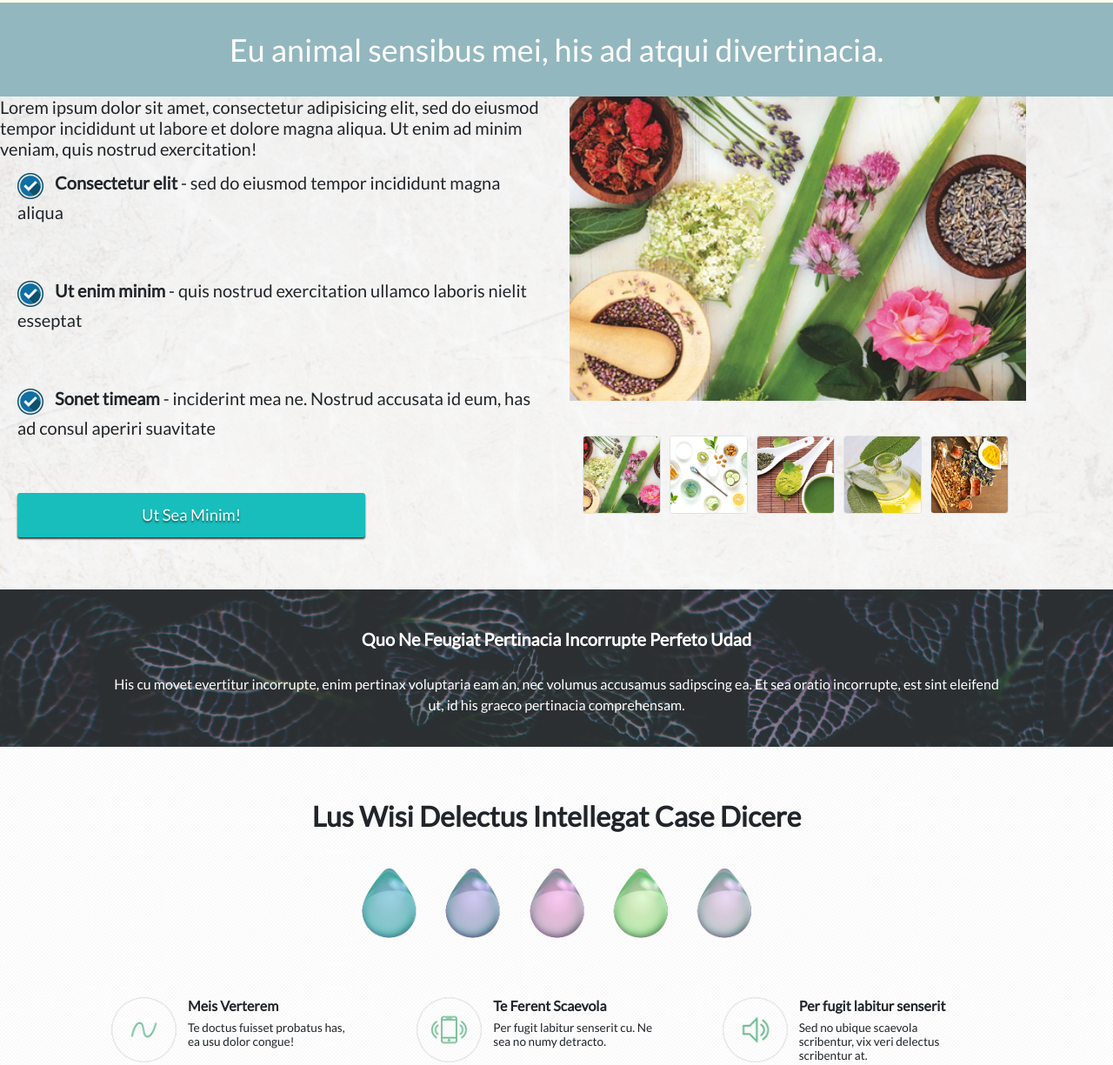
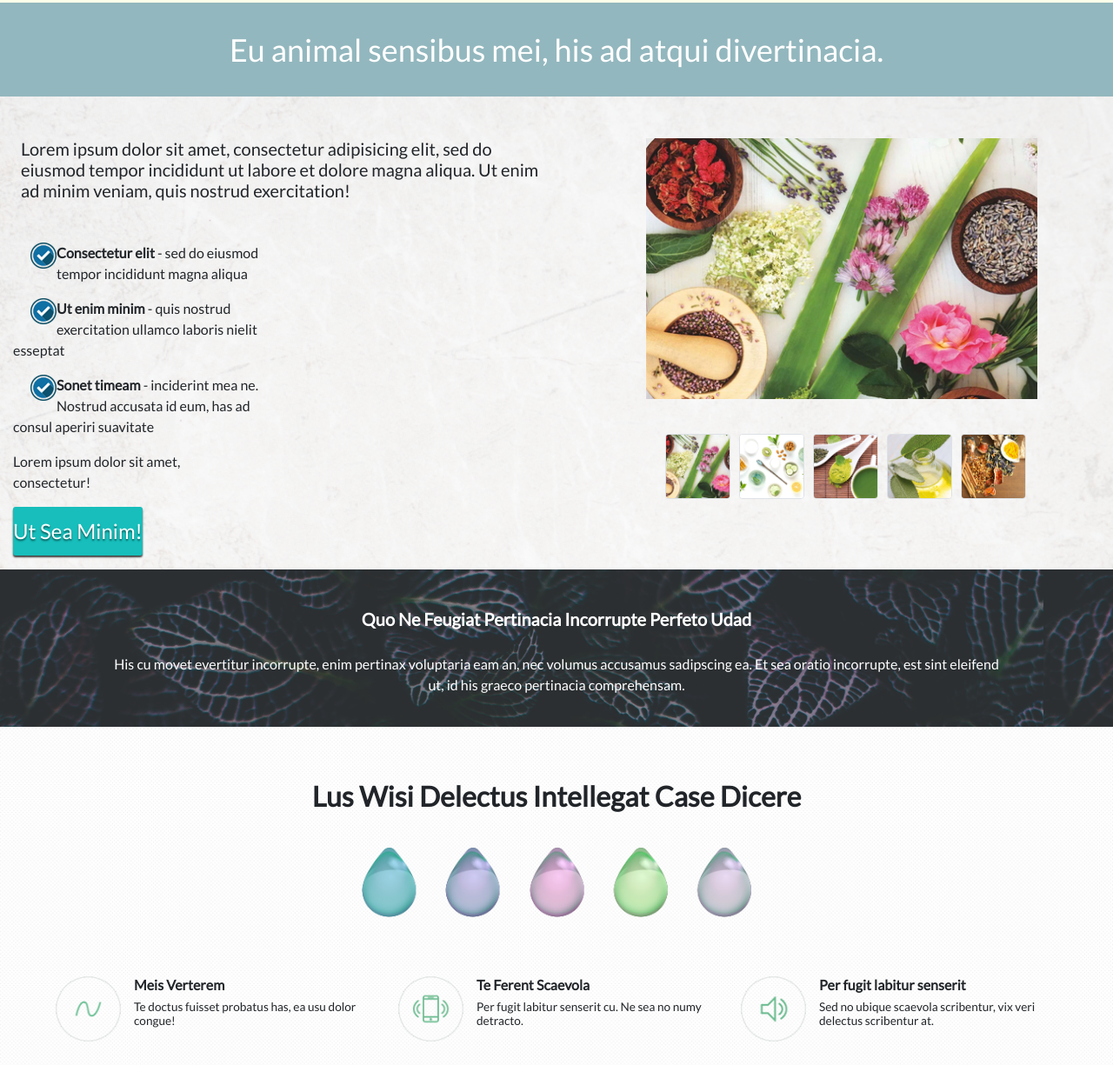
Before and after one commit to msanagu/adg, a website: page dist/index.html in a window 1280 px wide. Shown: the part 876-2101 px from the top of the page at 87% size. Drawn offline with nearby package versions, Linux system fonts and the light colour scheme.

Commit message:
Adds some media query and style fixes

```diff
--- a/scss/_config.scss
+++ b/scss/_config.scss
@@ -23,7 +23,8 @@
       margin-top: 0.75rem;
     }
 
-    span {
+    span,
+    p {
       margin-left: 10px;
       font-size: 1.25rem;
     }
--- a/scss/_media.scss
+++ b/scss/_media.scss
@@ -32,6 +32,34 @@
         }
       }
     }
+
+    main {
+      .steps {
+        .row {
+          .step {
+            .step-copy {
+              padding: 0.75rem 0.5rem;
+            }
+          }
+        }
+      }
+
+      .points {
+        .point-grid {
+          .point {
+            display: block;
+
+            img.point-icon {
+              float: none;
+            }
+
+            .point-copy {
+              padding: 15px 0 0px 10px;
+            }
+          }
+        }
+      }
+    }
   }
 }
 
@@ -57,6 +85,10 @@
             margin: 0.15rem 0 0 0;
 
             li {
+              img {
+                margin-left: 1rem;
+              }
+
               span {
                 font-size: 0.95rem;
                 margin-left: 5px;
@@ -65,27 +97,6 @@
               button.cta {
                 width: 100%;
               }
-            }
-          }
-        }
-      }
-
-      .img-carousel {
-        img {
-          &#main-image {
-            width: 375px;
-            height: 250px;
-          }
-
-          &.img-thumbnail {
-            padding: 0;
-            height: 55px;
-            width: 55px;
-            margin: 0 5px;
-            object-fit: cover;
-
-            &:nth-child(1) {
-              margin-left: 0;
             }
           }
         }
@@ -119,12 +130,41 @@
 
       .carousel {
         .carousel-header {
+          padding: 0 5px;
+
           p {
             font-size: 1.25rem;
           }
         }
 
         .carousel-wrapper {
+          .img-carousel {
+            margin-bottom: 1.5rem;
+
+            img {
+              &#main-image {
+                width: 320px;
+                height: 200px;
+              }
+            }
+
+            .thumbnails {
+              padding: 20px 0 40px;
+              justify-content: center;
+
+              img.img-thumbnail {
+                padding: 0;
+                height: 51px;
+                width: 51px;
+                margin: 0 5px;
+                object-fit: cover;
+
+                &:nth-child(1) {
+                  margin-left: 0;
+                }
+              }
+            }
+          }
           .row {
             div#bullet-list-2 {
               .bullets {
@@ -145,6 +185,80 @@
           }
         }
       }
+
+      .points {
+        .teardrops {
+          width: 100%;
+          height: auto;
+        }
+        .point-grid {
+          margin-bottom: 2rem;
+
+          .row {
+            &.row-2 {
+              margin-top: 0;
+            }
+
+            .point {
+              margin-bottom: 20px;
+
+              img.point-icon {
+                float: left;
+                margin-right: 20px;
+              }
+
+              .point-copy {
+                margin-bottom: 30px;
+                padding: 0 0 0 5px;
+              }
+            }
+          }
+        }
+      }
+
+      .steps {
+        .row {
+          .step {
+            img {
+              margin-bottom: 10px;
+            }
+
+            .step-copy {
+              padding: 0.75rem 1.5rem;
+            }
+          }
+        }
+      }
+
+      .testimonials {
+        .testimonials-header {
+          h2 {
+            font-size: 1.75rem;
+            margin-bottom: 2rem;
+          }
+        }
+      }
+
+      .order-options {
+        .options {
+          .row {
+            .option {
+              &.option-1 {
+                margin-bottom: 20px;
+              }
+            }
+          }
+        }
+      }
+
+      .payment-details {
+        padding: 20px 5% 10px;
+
+        img.badges {
+          width: 100%;
+          height: auto;
+        }
+      }
     }
   }
 
--- a/scss/main.scss
+++ b/scss/main.scss
@@ -127,10 +127,48 @@ body {
           size: cover;
         }
 
+        h5 {
+          margin: 3rem 0;
+          padding-left: 1.5rem;
+        }
+
+        .img-carousel {
+          text-align: center;
+          margin: 3rem 0 4rem;
+
+          img#main-image {
+            width: 450px;
+            height: 300px;
+          }
+
+          .thumbnails {
+            justify-content: center;
+
+            img.img-thumbnail {
+              height: 75px;
+              width: 75px;
+            }
+          }
+        }
+
         .row {
           #bullet-list-2 {
-            .bullets {
+            display: flex;
+            justify-content: flex-start;
+            align-items: top;
+
+            .bullet-wrapper {
+              justify-content: center;
+              display: flex;
+              align-items: center;
+              float: left;
+              width: 30px;
+              height: 30px;
               @include bulletList;
+
+              .bullet-copy {
+                text-align: left;
+              }
 
               button#cta-2 {
                 font-size: 1.15rem;
@@ -169,7 +207,7 @@ body {
         image: url("../img/points/bg-dots.png");
         size: cover;
       }
-      padding: 45px 10% 20px;
+      padding: 45px 5% 20px;
       margin: 0 auto;
       width: 100%;
       text-align: center;
@@ -179,7 +217,6 @@ body {
       }
 
       .teardrops {
-        // TODO: media queries for small screens
         margin: 1.5rem auto;
         height: 80px;
         width: auto;
@@ -206,8 +243,7 @@ body {
             margin-left: 8px;
             font-size: 0.85rem;
             line-height: 1rem;
-            // TODO: reduce padding right for smaller screens
-            padding: 0 50px 0 5px;
+            padding: 0px 7px;
 
             h6 {
               font-weight: 800;
@@ -239,7 +275,7 @@ body {
           line-height: 1.25rem;
 
           .step-copy {
-            padding: 0.75rem 4.5rem;
+            padding: 0.75rem 2.5rem;
 
             h6 {
               font-weight: 800;
@@ -426,14 +462,12 @@ footer {
 
     span {
       color: #fff;
-      //   text-decoration: underline;
       line-height: 1.75rem;
       text-shadow: 0 1px 1px rgba(0, 0, 0, 0.5);
       border-bottom: 1px solid #fff;
     }
   }
   color: #777777;
-  //   height: 215px;
 
   a,
   a:hover {
@@ -455,4 +489,5 @@ footer {
   }
 }
 
+// media queries
 @import "media";
```
Also changed, not shown: dist/css/main.css, dist/index.html.
